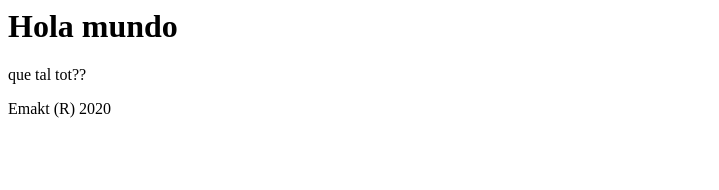
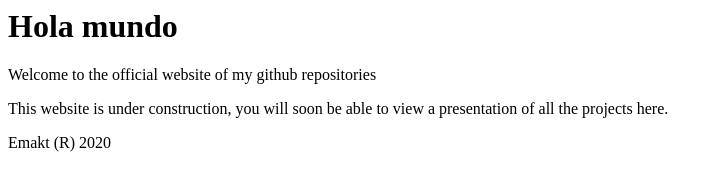
Before and after one commit to Eric-SanchezMarch/testweb, a plain HTML site: page index.html in a window 1280 px wide. Shown: the whole page, without its empty margins (0-719 px from the left). Drawn offline with Linux system fonts and the light colour scheme.

Commit message:
Update index.html

```diff
--- a/index.html
+++ b/index.html
@@ -6,7 +6,8 @@
 
 <body>
 <h1> Hola mundo</h1>
-  <p> que tal tot??
+  <p>Welcome to the official website of my github repositories</p>
+  <p> This website is under construction, you will soon be able to view a presentation of all the projects here.
   </p>
   <footer> Emakt (R) 2020 </footer>
 </body>
```
